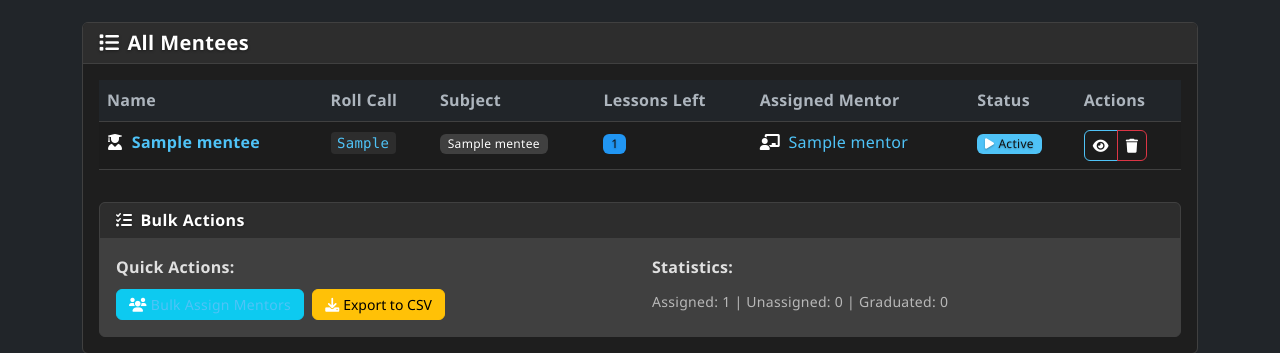
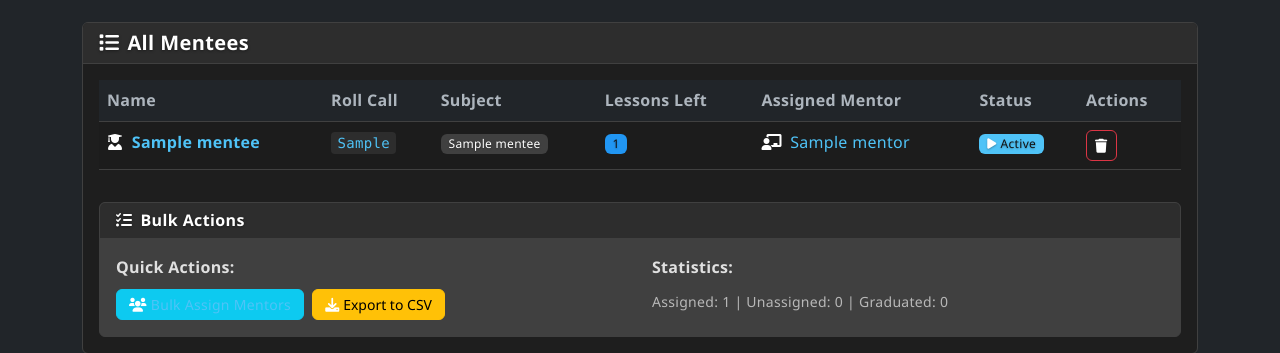
Before and after one commit to dillpickle12312/enterprise-computing-, a Flask app: page /mentees in a window 1280 px wide. Shown: the part 295-648 px from the top of the page. Run offline with Flask 3, Linux system fonts and the light colour scheme; tables that the repository leaves empty hold one stand-in row (values such as "Sample post").

Commit message:
🗑️ Remove View Details buttons from mentor and mentee lists
✅ Changes made:
- Removed 'View Details' button from mentor cards
- Removed 'View Details' button from mentee table
- Kept essential action buttons (Assign, Delete)
- Simplified user interface

The detail pages still exist but buttons removed as requested.

```diff
--- a/templates/mentees.html
+++ b/templates/mentees.html
@@ -155,10 +155,6 @@
                                         {% endif %}
                                     </td>
                                     <td>                                        <div class="btn-group btn-group-sm" role="group">
-                                            <a href="{{ url_for('mentee_detail', id=mentee.id) }}"
-                                               class="btn btn-outline-primary" title="View Details">
-                                                <i class="fas fa-eye"></i>
-                                            </a>
                                             {% if not mentee.assigned_mentor %}
                                                 <a href="{{ url_for('assign_mentor') }}?mentee_id={{ mentee.id }}"
                                                    class="btn btn-outline-success" title="Assign Mentor">
--- a/templates/mentors.html
+++ b/templates/mentors.html
@@ -183,9 +183,6 @@
             <div class="card-footer">
                 <div class="d-flex justify-content-between align-items-center">
                     <div>
-                        <a href="{{ url_for('mentor_detail', id=mentor.id) }}" class="btn btn-outline-primary btn-sm">
-                           <i class="fas fa-eye me-1"></i>View Details
-                        </a>
                         <a href="{{ url_for('delete_mentor_confirm', id=mentor.id) }}"
                            class="btn btn-outline-danger btn-sm">
                             <i class="fas fa-trash me-1"></i>Delete
```
